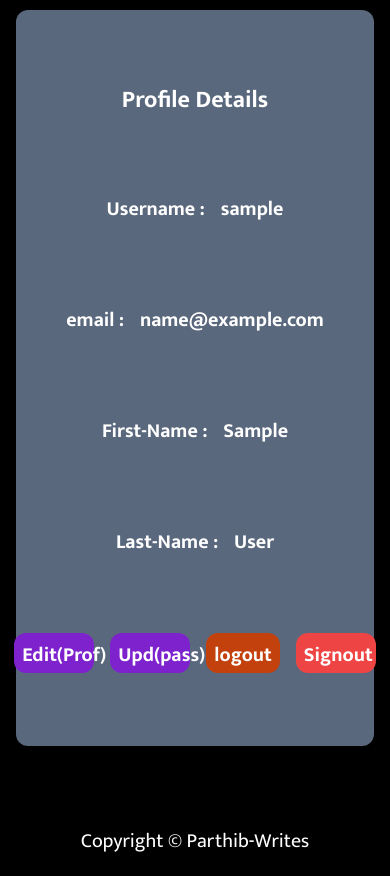
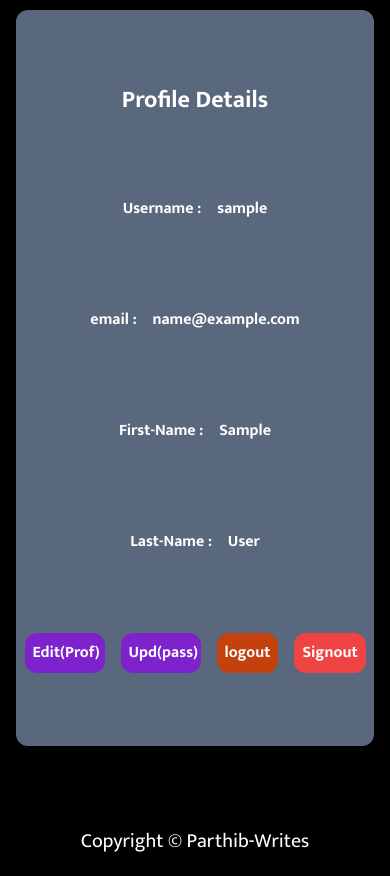
Before and after one commit to PARTHIB-DEB/PARTHIB-WRITES, a Django app: page /profile/ in a window 390 px wide. Shown: the part 405-1281 px from the top of the page. Run offline with Django 5.2, Linux system fonts and the light colour scheme; the visitor is signed in with stand-in values (Sample User, id 1); data comes from the database, SQL or seed files in the repository; some libraries are stand-ins or nearby versions.

Commit message:
upd:profile template ui for small screens

```diff
--- a/static/output.css
+++ b/static/output.css
@@ -1,5 +1,5 @@
 /*
-! tailwindcss v3.4.1 | MIT License | https://tailwindcss.com
+! tailwindcss v3.4.3 | MIT License | https://tailwindcss.com
 */
 
 /*
@@ -211,6 +211,8 @@ textarea {
   /* 1 */
   line-height: inherit;
   /* 1 */
+  letter-spacing: inherit;
+  /* 1 */
   color: inherit;
   /* 1 */
   margin: 0;
@@ -234,9 +236,9 @@ select {
 */
 
 button,
-[type='button'],
-[type='reset'],
-[type='submit'] {
+input:where([type='button']),
+input:where([type='reset']),
+input:where([type='submit']) {
   -webkit-appearance: button;
   /* 1 */
   background-color: transparent;
@@ -492,6 +494,10 @@ video {
   --tw-backdrop-opacity:  ;
   --tw-backdrop-saturate:  ;
   --tw-backdrop-sepia:  ;
+  --tw-contain-size:  ;
+  --tw-contain-layout:  ;
+  --tw-contain-paint:  ;
+  --tw-contain-style:  ;
 }
 
 ::backdrop {
@@ -542,6 +548,10 @@ video {
   --tw-backdrop-opacity:  ;
   --tw-backdrop-saturate:  ;
   --tw-backdrop-sepia:  ;
+  --tw-contain-size:  ;
+  --tw-contain-layout:  ;
+  --tw-contain-paint:  ;
+  --tw-contain-style:  ;
 }
 
 .absolute {
--- a/users/templates/users/profile.html
+++ b/users/templates/users/profile.html
@@ -7,7 +7,7 @@ Profile
 {% block content %}
 
 <main class="h-[50rem] w-full flex justify-center items-center py-[2rem] px-[1rem] md:px-[6rem] lg:">
-    <div class="profile-card text-xl md:text-2xl lg:text-3xl font-bold h-full w-full rounded-xl shadow-black shadow-xl flex flex-col items-center justify-evenly bg-slate-500/90">
+    <div class="profile-card text-base md:text-xl lg:text-3xl font-bold h-full w-full rounded-xl shadow-black shadow-xl flex flex-col items-center justify-evenly bg-slate-500/90">
         {% for i in blogs %}
         <p class="text-2xl md:text-3xl lg:text-4xl">Profile Details</p>
         <div class="username flex justify-center space-x-4 items-center h-[5%] w-[90%]">
```
